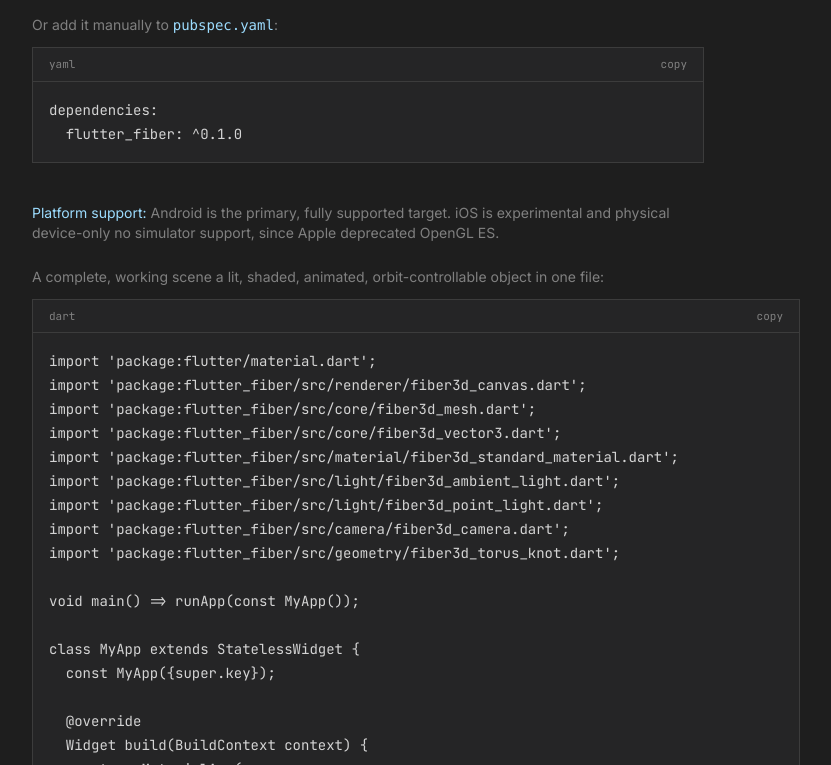
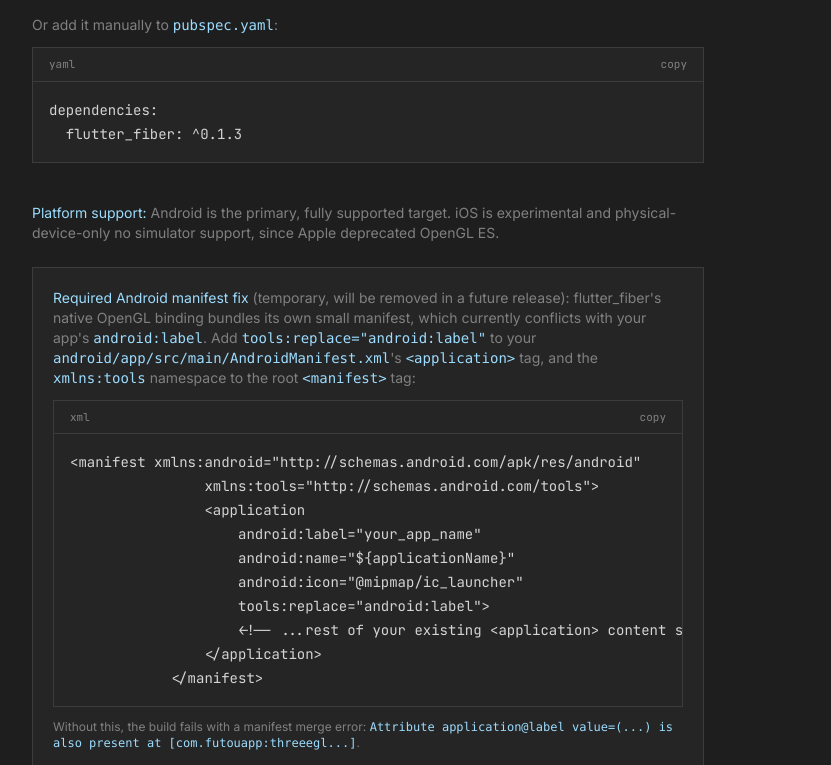
Before and after one commit to fDarwin626/flutter-fiber-docs, a Next.js app: page / in a window 1280 px wide. Shown: the part 1915-2680 px from the top of the page, without its empty margins (272-1103 px from the left). Built offline with nearby package versions, Linux system fonts and the light colour scheme; no server answers.

Commit message:
Add required Android manifest fix docs, switch examples to barrel import

```diff
--- a/components/Install.tsx
+++ b/components/Install.tsx
@@ -5,14 +5,8 @@
 import CodeBlock from "./CodeBlock";
 
 const QUICK_START = `import 'package:flutter/material.dart';
-import 'package:flutter_fiber/src/renderer/fiber3d_canvas.dart';
-import 'package:flutter_fiber/src/core/fiber3d_mesh.dart';
-import 'package:flutter_fiber/src/core/fiber3d_vector3.dart';
-import 'package:flutter_fiber/src/material/fiber3d_standard_material.dart';
-import 'package:flutter_fiber/src/light/fiber3d_ambient_light.dart';
-import 'package:flutter_fiber/src/light/fiber3d_point_light.dart';
-import 'package:flutter_fiber/src/camera/fiber3d_camera.dart';
-import 'package:flutter_fiber/src/geometry/fiber3d_torus_knot.dart';
+import 'package:flutter_fiber/flutter_fiber.dart';
+
 
 void main() => runApp(const MyApp());
 
@@ -107,7 +101,7 @@
         </p>
         <CodeBlock
           language="yaml"
-          code={`dependencies:\n  flutter_fiber: ^0.1.0`}
+          code={`dependencies:\n  flutter_fiber: ^0.1.3`}
         />
       </div>
 
@@ -115,11 +109,41 @@
         <p className="font-sans text-sm text-text-dim">
           <span className="text-accent-2">Platform support:</span> Android is
           the primary, fully supported target. iOS is experimental and
-          physical device-only no simulator support, since Apple deprecated
+          physical-device-only no simulator support, since Apple deprecated
           OpenGL ES.
         </p>
       </div>
 
+      <div data-block className="max-w-2xl mb-10 border border-border bg-panel p-5">
+        <p className="font-sans text-sm text-text-dim mb-3">
+          <span className="text-accent-2">Required Android manifest fix</span>{" "}
+          <span className="text-text-dim">(temporary, will be removed in a future release):</span>{" "}
+          flutter_fiber&apos;s native OpenGL binding bundles its own small manifest,
+          which currently conflicts with your app&apos;s <code className="text-accent-2">android:label</code>.
+          Add <code className="text-accent-2">tools:replace=&quot;android:label&quot;</code> to your{" "}
+          <code className="text-accent-2">android/app/src/main/AndroidManifest.xml</code>&apos;s{" "}
+          <code className="text-accent-2">&lt;application&gt;</code> tag, and the{" "}
+          <code className="text-accent-2">xmlns:tools</code> namespace to the root{" "}
+          <code className="text-accent-2">&lt;manifest&gt;</code> tag:
+        </p>
+        <CodeBlock
+          language="xml"
+          code={`<manifest xmlns:android="http://schemas.android.com/apk/res/android"
+                xmlns:tools="http://schemas.android.com/tools">
+                <application
+                    android:label="your_app_name"
+                    android:name="\${applicationName}"
+                    android:icon="@mipmap/ic_launcher"
+                    tools:replace="android:label">
+                    <!-- ...rest of your existing <application> content stays unchanged... -->
+                </application>
+            </manifest>`}
+        />
+        <p className="font-sans text-xs text-text-dim mt-3">
+          Without this, the build fails with a manifest merge error:{" "}
+          <code className="text-accent-2">Attribute application@label value=(...) is also present at [com.futouapp:threeegl...]</code>.
+        </p>
+      </div>
       <div data-block className="max-w-3xl">
         <p className="font-sans text-sm text-text-dim mb-3">
           A complete, working scene a lit, shaded, animated, orbit-controllable
```
Also changed, not shown: components/Composing.tsx (+1 -11 lines).
